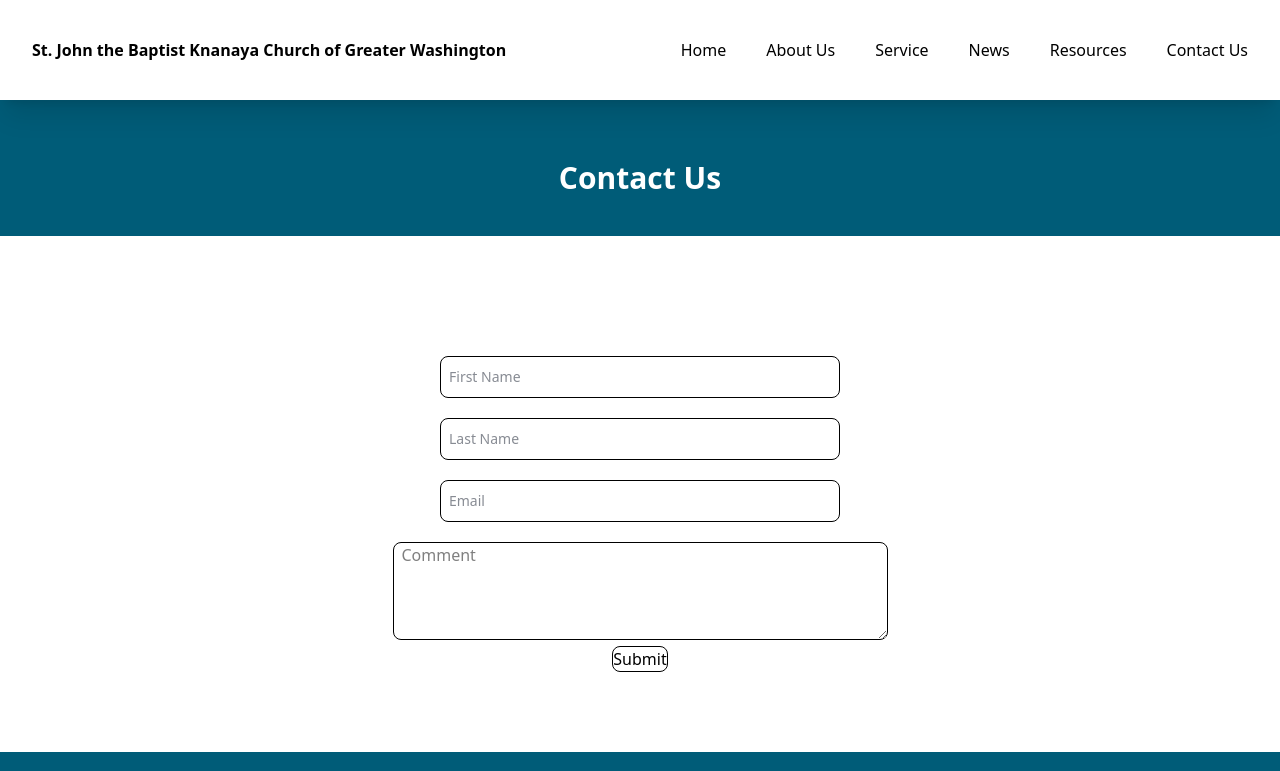
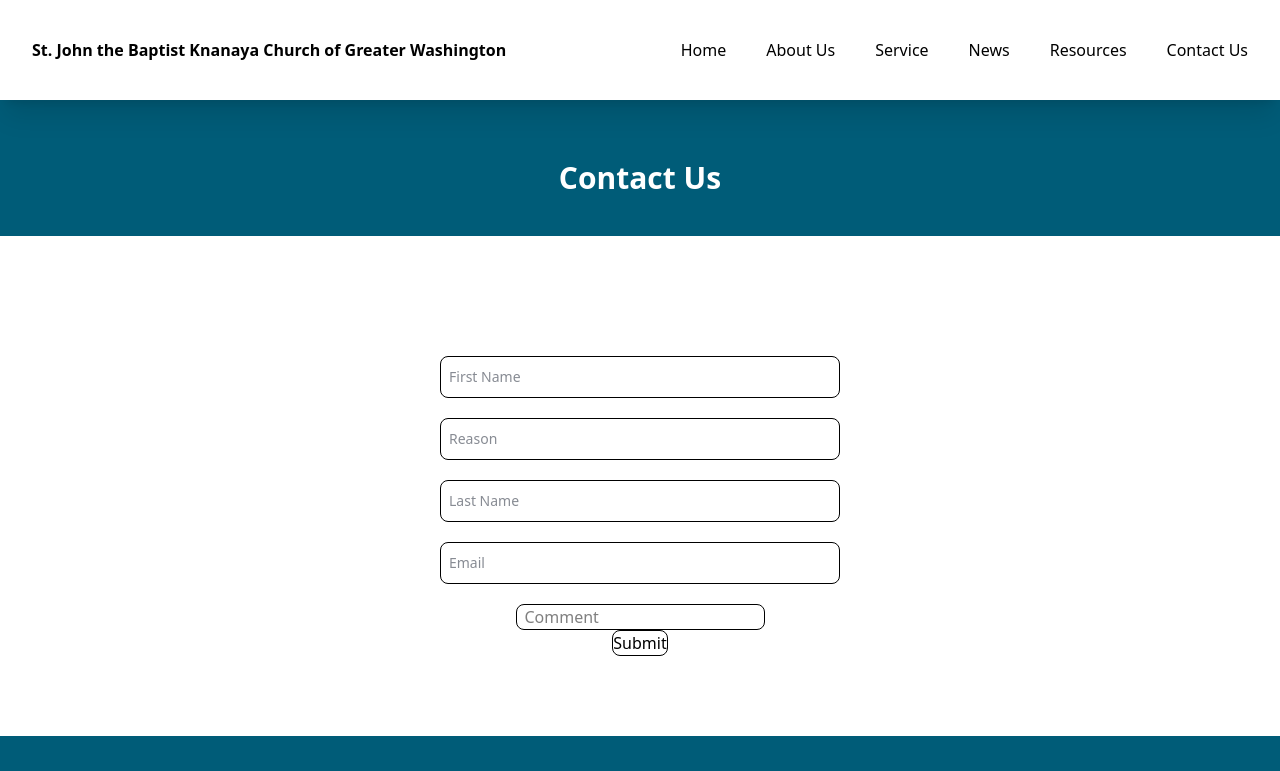
Before and after one commit to sarahzac734/church-website, a Next.js app: page /contact in a window 1280 px wide. Shown: the top 771 px of the page. Built offline with nearby package versions, Linux system fonts and the light colour scheme.

Commit message:
fixed contact page

```diff
--- a/src/app/api/email/route.ts
+++ b/src/app/api/email/route.ts
@@ -6,14 +6,13 @@
 
 
 export async function POST(request: Request) {
-    const { firstName } = request.json();
+    const { firstName, lastName, email, comment, reason} = await request.json();
+
     await resend.emails.send({
         from: 'onboarding@resend.dev',
         to: 'churchcalendar242@gmail.com',
-        subject: 'hello world :)',
-        react: Email({
-            firstName
-        })
+        subject: reason,
+        react: Email({firstName, lastName, email, comment})
       });
 
     return NextResponse.json({
--- a/src/app/contact/page.tsx
+++ b/src/app/contact/page.tsx
@@ -1,15 +1,22 @@
 'use client'
 
+import { useState } from "react";
+
 export default function Contact (){
+
+    const [firstName, setFirstName] = useState("")
+    const [lastName, setLastName] = useState("")
+    const [email, setEmail] = useState("")
+    const [comment, setComment] = useState("")
+    const [reason, setReason] = useState("")
+
 
     async function handleOnSubmit(e: React.SyntheticEvent){
         e.preventDefault();
 
         await fetch ('/api/email', {
             method: 'POST',
-            body: JSON.stringify({
-                firstName: 'Cosmo'
-            })
+            body: JSON.stringify({firstName,lastName,email,comment,reason})
         })
     }
 
@@ -24,20 +31,63 @@
             <div className="text-center">
             <div className="mt-20 px-6">
             <div className=" mb-5">
-                <input type="text"  id="first_name" name="firstName" className="py-2.5 px-2 rounded-lg border-black w-100 border-1 text-sm text-gray-900" placeholder="First Name" required />
+                <input
+                        type="text"
+                        value={firstName}
+                        onChange={(e) => setFirstName(e.target.value)}
+                        id="firstName"
+                        name="firstName"
+                        className="py-2.5 px-2 rounded-lg border-black w-100 border-1 text-sm text-gray-900"
+                        placeholder="First Name"
+                    />
             </div>
             <div className="mb-5">
-                <input type="text" id="last_name" name="lastName" className="py-2.5 px-2 rounded-lg border-black border-1 w-100 text-sm text-gray-900" placeholder="Last Name" required />
+                <input
+                    type="text"
+                    value={reason}
+                    onChange={(e) => setReason(e.target.value)}
+                    id="reason"
+                    name="reason"
+                    className="py-2.5 px-2 rounded-lg border-black w-100 border-1 text-sm text-gray-900"
+                    placeholder="Reason"
+                    />
+
+            </div>
+            <div className="mb-5">
+                <input
+                        type="text"
+                        value={lastName}
+                        onChange={(e) => setLastName(e.target.value)}
+                        id="lastName"
+                        name="lastName"
+                        className="py-2.5 px-2 rounded-lg border-black border-1 w-100 text-sm text-gray-900"
+                        placeholder="Last Name"
+                        />
             </div>
 
             <div className="mb-5">
-              <input type="email"  id="email" name="email" className="py-2.5 px-2 rounded-lg border-black border-1 w-100 text-sm text-gray-900" placeholder="Email" required />
+              <input
+                     type="email"
+                     value={email}
+                     onChange={(e) => setEmail(e.target.value)}
+                     id="email"
+                     name="email"
+                     className="py-2.5 px-2 rounded-lg border-black border-1 w-100 text-sm text-gray-900"
+                     placeholder="Email"
+                     />
           </div>
           </div>
           <div className="text-center">
-          <textarea name="comment" className="border-1 px-2 rounded-lg"rows={4} cols={50} placeholder="Comment"></textarea>
+                    <input
+                            name="comment"
+                            id="comment"
+                            value={comment}
+                            onChange={(e) => setComment(e.target.value)}
+                            className="border-1 px-2 rounded-lg"
+                            placeholder="Comment"
+                        />
           </div>
-          <button className="border-1 rounded-lg">Submit</button>
+          <button className="border-1 cursor-pointer rounded-lg">Submit</button>
             </div>
         </form>
         </div>
--- a/src/emails/message.tsx
+++ b/src/emails/message.tsx
@@ -2,18 +2,26 @@
 import * as React from "react";
 
 interface EmailProps {
-  firstName: string;
+  firstName: string,
+  lastName: string,
+  email: string,
+  comment: string,
+
 }
 
-export default function Email({ firstName}: EmailProps) {
+export default function Email({ firstName, lastName, email,comment}: EmailProps) {
   return (
     <Html>
-      <Button
-        href="https://example.com"
-        style={{ background: "#000", color: "#fff", padding: "12px 20px" }}
-      >
-        Hello {firstName}
-      </Button>
+      <div>
+        <div className="rounded-2xl w-140 h-140 mx-auto text-center">
+        <h1>New Message from {firstName} {lastName}</h1>
+        <p style={{fontWeight:'bold', fontSize:'20px'}}>Contact Info:</p>
+        <p><span style={{fontWeight:'bold'}}>First Name: </span>{firstName}</p>
+        <p><span style={{fontWeight:'bold'}}>Last Name: </span>{lastName}</p>
+        <p><span style={{fontWeight:'bold'}}>Email: </span>{email} </p>
+        <p><span style={{fontWeight:'bold'}}>Comment: </span><br/> {comment} </p>
+      </div>
+      </div>
     </Html>
   );
 }
```
